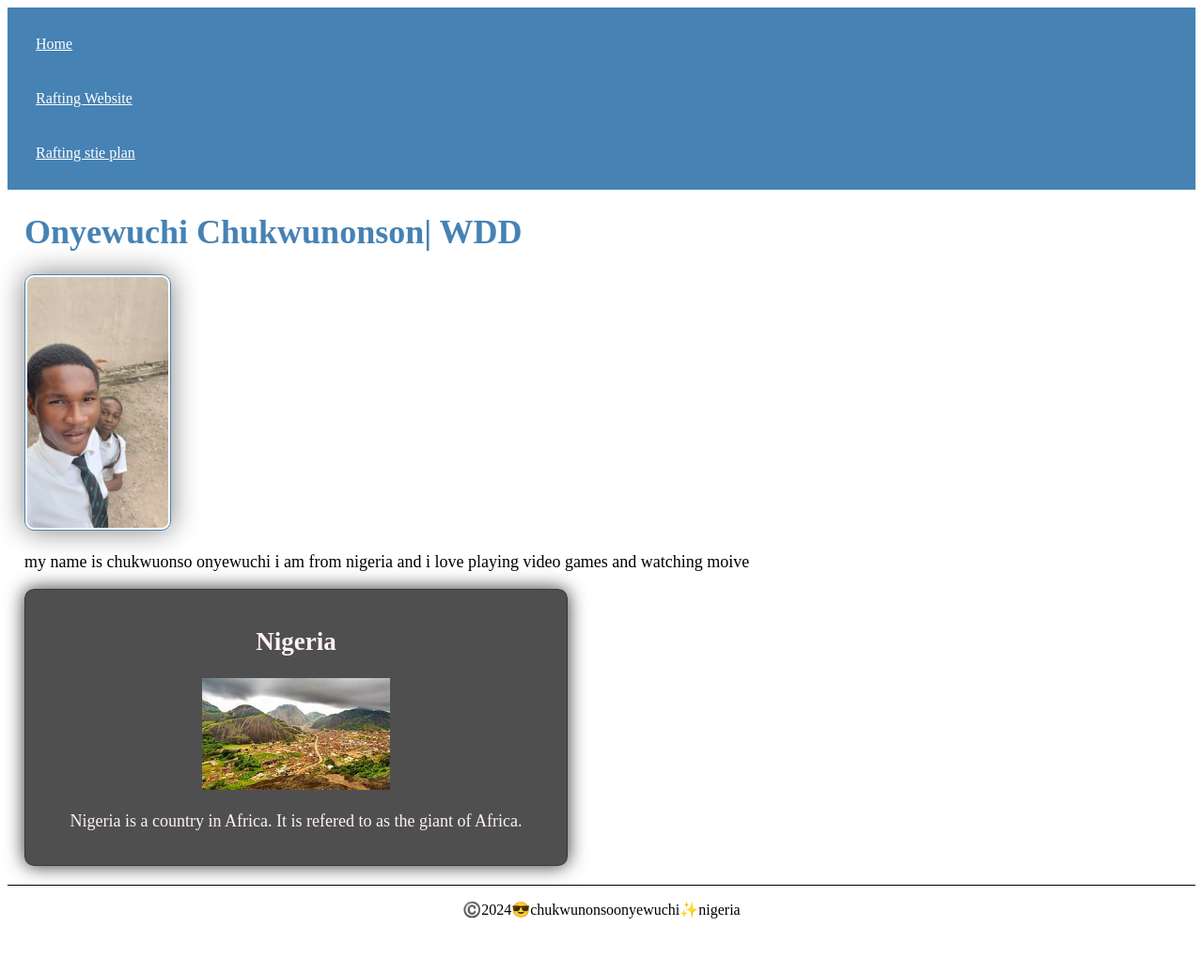
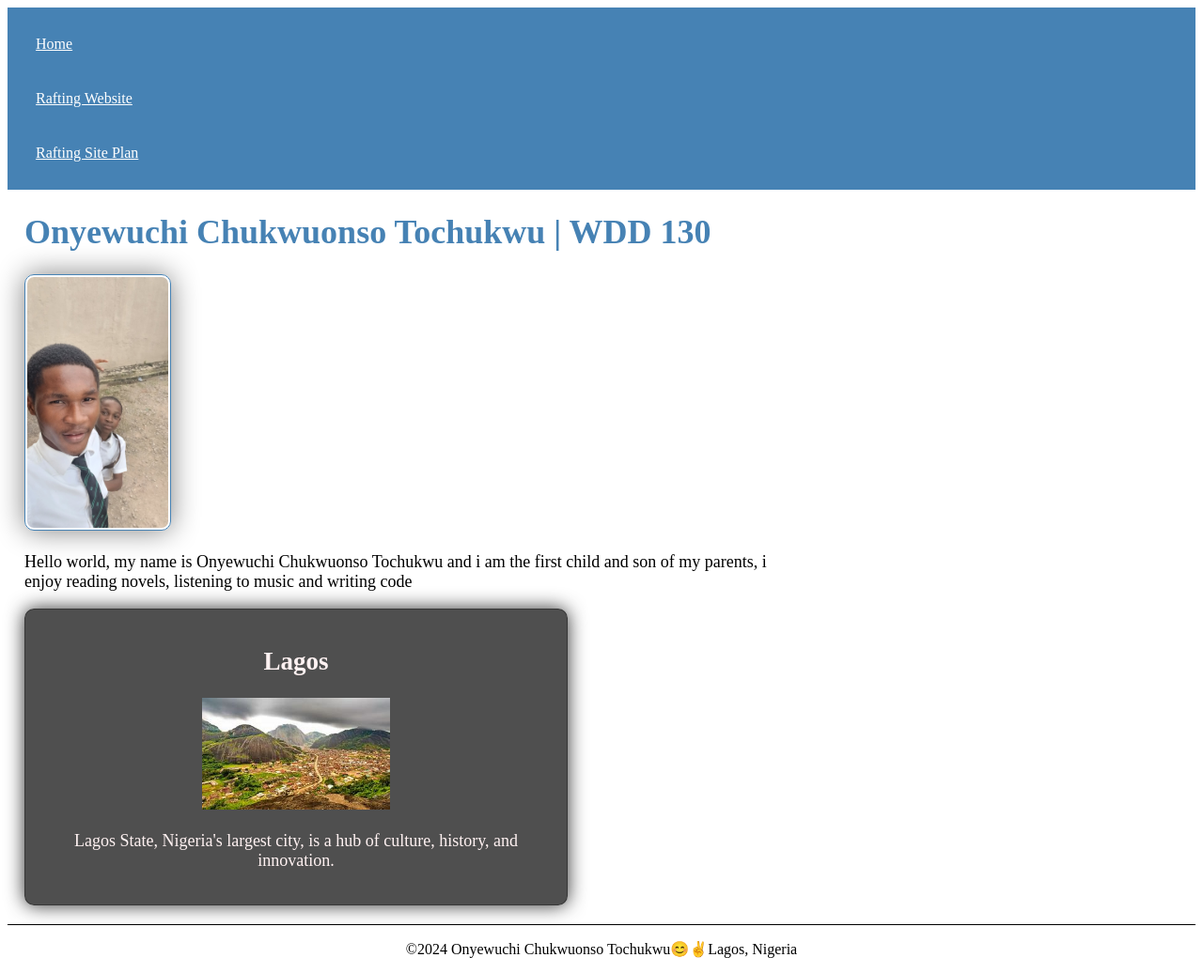
Before and after one commit to chukwunonso123/wdd130, a plain HTML site: page index.html in a window 1280 px wide. Shown: the whole page at 94% size. Before the commit the page ends 994 px from the top, so only its background shows below. Drawn offline with Linux system fonts and the light colour scheme; files that its build step writes are made by us from their sources.

Commit message:
i chang the html

```diff
--- a/index.html
+++ b/index.html
@@ -1,35 +1,35 @@
 <!DOCTYPE html>
-<html lang="en-us">
+<html lang="en-US">
 <head>
-        <meta charset="utf-8">
-        <meta name="viewport" content="width=device-width,initial-scale=1.0">
-        <title>Onyewuchi Chukwunonso | WDD 130</title>
-        <meta name="description" content="Onyewuchi chukwunonso, WDD 130, For Assignment.">
-        <meta name="author" content="Onyewuchi chukwunonso">
-
-        <link rel="stylesheet" href="styles/styles.css">
+    <meta charset="UTF-8">
+    <meta name="viewport" content="width=device-width, initial-scale=1.0">
+    <meta name="description" content="Onyewuchi Chukwuonso Tochukwu BYU Course project WDD 130">
+    <meta name="author" content="Onyewuchi Chukwuonso Tochukwu">
+    <title>Onyewuchi Chukwuonso Tochukwu | WDD 130</title>
+    <link rel="stylesheet" href="style.css">
 </head>
 <body>
     <header>
         <nav>
             <a href="#">Home</a>
             <a href="wwr/">Rafting Website</a>
-            <a href="wwr/ste-plan-rafting.html">Rafting stie plan</a>
+            <a href="wwr/site-plan-rafting.html">Rafting Site Plan</a>
         </nav>
     </header>
+
     <main>
-            <h1> Onyewuchi Chukwunonson| WDD</h1>
-            <img src="images/profile.jpg"alt="Onyewuchi Chukwunonso"width=200>
-            <p>my name is chukwuonso onyewuchi i am from nigeria and i love playing video games and watching moive </p>
+        <h1>Onyewuchi Chukwuonso Tochukwu | WDD 130</h1>
+        <img src="images/profile.jpg" alt="picture of chukwunonso" width="200">
+        <p>Hello world, my name is Onyewuchi Chukwuonso Tochukwu and i am the first child and son of my parents, i enjoy reading novels, listening to music and writing code </p>
+    </main>
 
-        </main>
     <aside>
-            <h2>Nigeria</h2>
-            <img src="images/nigeria.jpg" alt="Nigeria Landscape">
-            <p>Nigeria is a country in Africa. It is refered to as the giant of Africa.</p>
+        <h2>Lagos</h2>
+        <img src="images/nigeria.jpg" alt="view of lagos state">
+        <p>Lagos State, Nigeria's largest city, is a hub of culture, history, and innovation.</p>
     </aside>
     <footer>
-            <P> ©️2024😎chukwunonsoonyewuchi✨nigeria</P>
+        <p>&copy;2024 Onyewuchi Chukwuonso Tochukwu😊✌Lagos, Nigeria</p>
     </footer>
 </body>
 </html>
```
Also changed, not shown: style.css (renamed from styles.css). Lines whose indentation alone changed are shown as unchanged.
